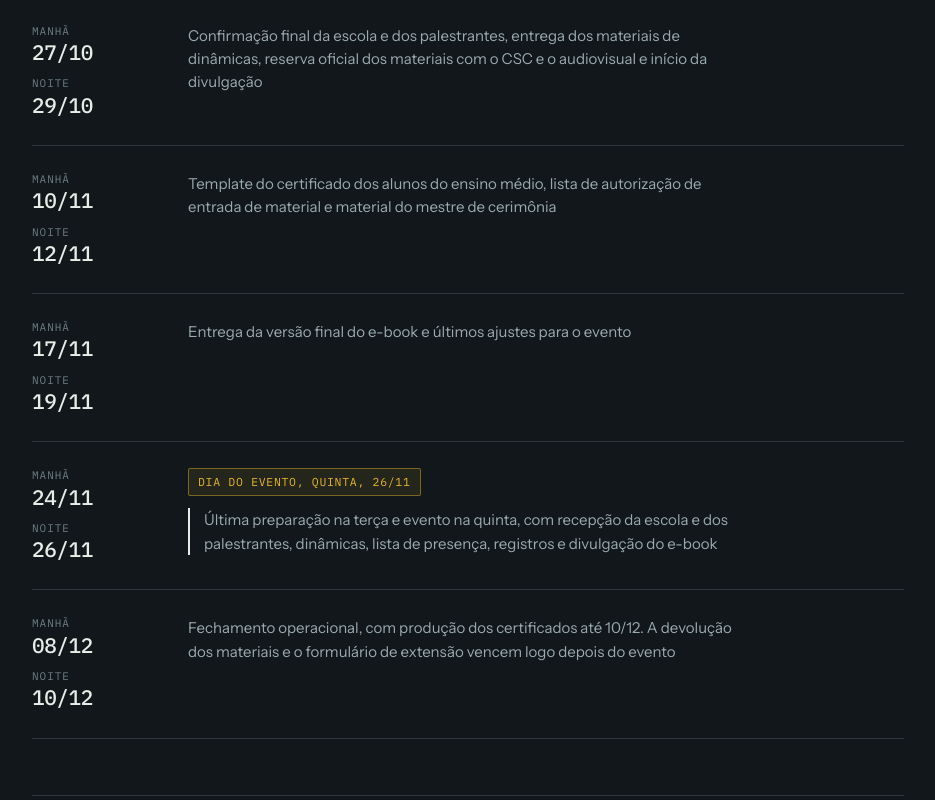
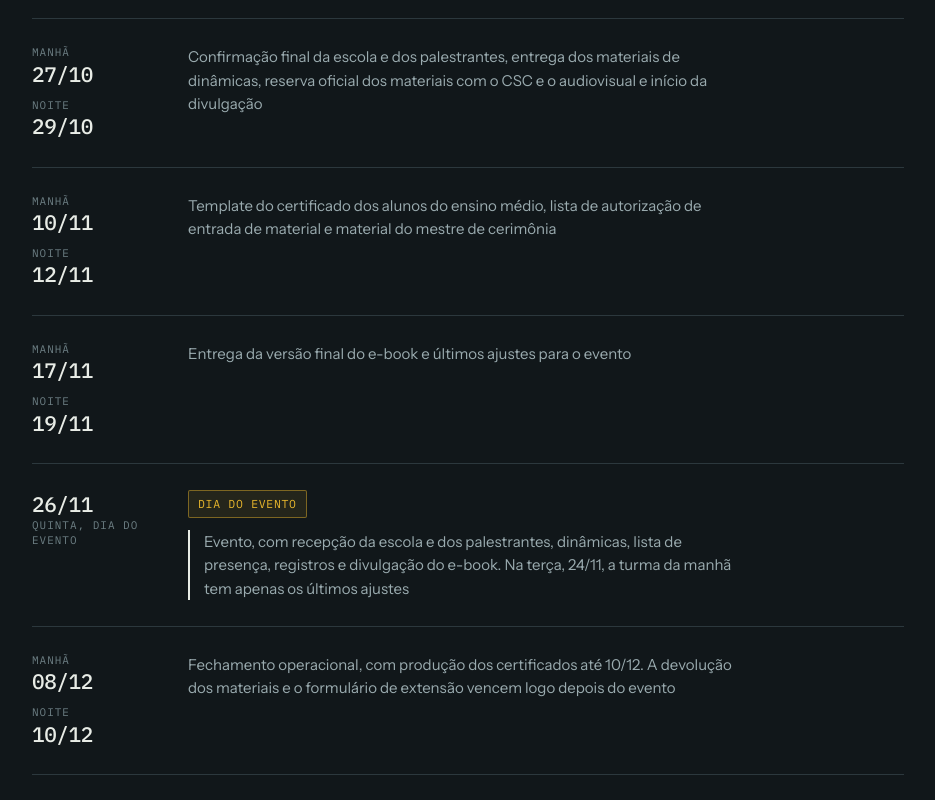
Before and after one commit to larissacodes/seminarios8, a plain HTML site: page index.html in a window 1280 px wide. Shown: the part 1381-2181 px from the top of the page, without its empty margins (172-1107 px from the left). Drawn offline with nearby package versions, Linux system fonts and the light colour scheme.

Commit message:
Atualizar o index.html

```diff
--- a/index.html
+++ b/index.html
@@ -285,7 +285,7 @@ footer{
   <p class="lede" id="lede"></p>
   <div class="destaque">
     <span aria-hidden="true">◇</span>
-    <span><b>O evento acontece na quinta, 26/11.</b> As tarefas do dia aparecem no bloco marcado, na semana de 24/11 e 26/11.</span>
+    <span><b>O evento acontece na quinta, 26/11.</b> As tarefas do dia aparecem no bloco marcado. Na terça, 24/11, a turma da manhã tem apenas os últimos ajustes.</span>
   </div>
 </header>
 
@@ -345,9 +345,9 @@ const AULAS = [
     t:"Template do certificado dos alunos do ensino médio, lista de autorização de entrada de material e material do mestre de cerimônia" },
   { manha:"17/11", noite:"19/11",
     t:"Entrega da versão final do e-book e últimos ajustes para o evento" },
-  { manha:"24/11", noite:"26/11", evento:true,
-    nota:"Dia do evento, quinta, 26/11",
-    t:"Última preparação na terça e evento na quinta, com recepção da escola e dos palestrantes, dinâmicas, lista de presença, registros e divulgação do e-book" },
+  { livre:"26/11", livreSub:"quinta, dia do evento", evento:true,
+    nota:"Dia do evento",
+    t:"Evento, com recepção da escola e dos palestrantes, dinâmicas, lista de presença, registros e divulgação do e-book. Na terça, 24/11, a turma da manhã tem apenas os últimos ajustes" },
   { manha:"08/12", noite:"10/12",
     t:"Fechamento operacional, com produção dos certificados até 10/12. A devolução dos materiais e o formulário de extensão vencem logo depois do evento" }
 ];
@@ -417,7 +417,7 @@ const ENCONTROS = [
       { g:"palestrantes", t:"Confirmação final dos palestrantes" },
       { g:"dinamicas",    t:"Entrega dos materiais de dinâmicas, teste e feedback" },
       { g:"materiais",    t:"Reservar oficialmente os materiais pedidos pelos palestrantes com o CSC e com o audiovisual, se houver" },
-      { g:"divulgacao",   t:"Começar a divulgação e divulgar o convite a ser enviado para a esacola" }
+      { g:"divulgacao",   t:"Começar a divulgação e divulgar o convite a ser enviado para a escola" }
     ] },
 
   { manha:"10/11", noite:"12/11",
@@ -433,9 +433,9 @@ const ENCONTROS = [
       { g:"ebook", t:"Entrega da versão final do e-book, até 19/11" }
     ] },
 
-  { manha:"24/11", noite:"26/11", evento:true,
-    nota:"Dia do evento, quinta, 26/11",
-    pauta:"A terça é a última preparação da turma da manhã. Na quinta acontece o evento, e todas as tarefas abaixo são do próprio dia.",
+  { livre:"26/11", livreSub:"quinta, dia do evento", evento:true,
+    nota:"Dia do evento",
+    pauta:"Todas as tarefas abaixo são do próprio dia do evento. Na terça, 24/11, a turma da manhã tem apenas os últimos ajustes.",
     tarefas:[
       { g:"escola",         t:"Contato com a escola sobre horários" },
       { g:"palestrantes",   t:"Acompanhamento dos palestrantes" },
```
